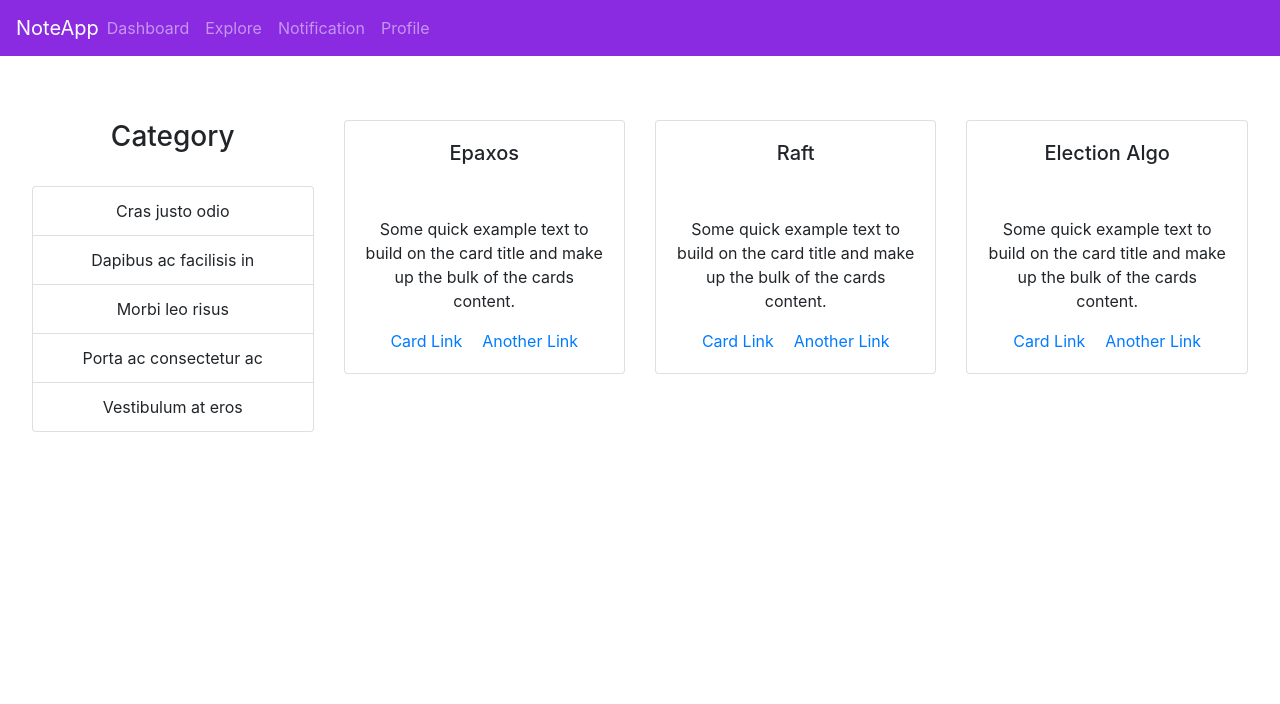
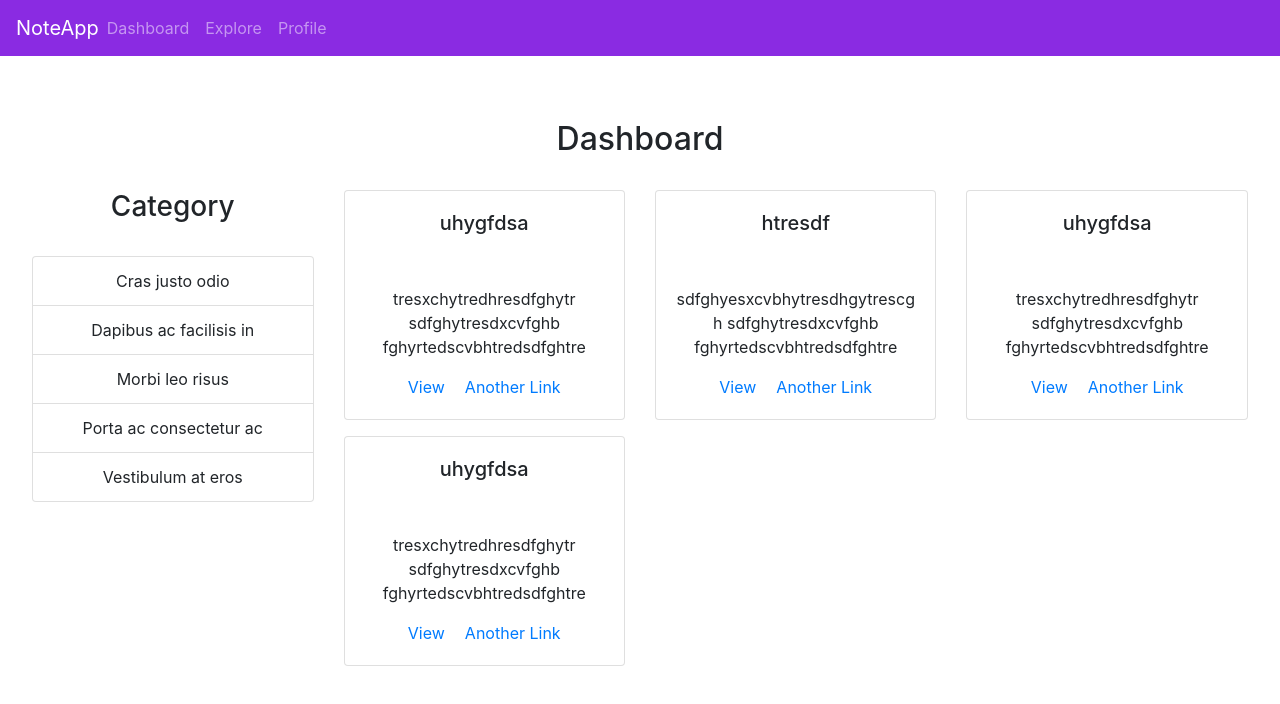
Before and after one commit to saividhya/NoteApp, a React (Create React App) app in the folder noteapp-ui/: page / in a window 1280 px wide. Shown: the top 704 px of the page. Built offline with nearby package versions, Linux system fonts and the light colour scheme.

Commit message:
till editor done

```diff
--- a/noteapp-ui/package.json
+++ b/noteapp-ui/package.json
@@ -3,11 +3,13 @@
   "version": "0.1.0",
   "private": true,
   "dependencies": {
+    "babel-polyfill": "^6.26.0",
     "bootstrap": "^4.0.0-beta",
+    "draft-js": "^0.10.4",
     "express": "^4.16.2",
     "morgan": "^1.9.0",
-    "react": "^16.1.0",
-    "react-dom": "^16.1.0",
+    "react": "^16.1.1",
+    "react-dom": "^16.1.1",
     "react-scripts": "1.0.17",
     "reactstrap": "^5.0.0-alpha.3"
   },
--- a/noteapp-ui/src/components/dashboard.js
+++ b/noteapp-ui/src/components/dashboard.js
@@ -1,57 +1,8 @@
-import React, { PropTypes } from 'react'
-import { Card, Button, CardHeader, CardFooter, CardBody,
-  CardTitle, CardText,Row,Col,Jumbotron,ListGroupItem,ListGroup,CardLink } from 'reactstrap';
+import React from 'react'
+import { Row,Col,Jumbotron,ListGroupItem,ListGroup} from 'reactstrap';
+import data from './data/dashboard.json'
+import {Notes} from './util.js'
 
-class Note extends React.Component {
-  render () {
-    return (
-      <div>
-      <Row>
-          <Col xs="6" sm="4">
-            <Card>
-              <CardBody>
-                <CardTitle>Epaxos</CardTitle>
-              </CardBody>
-              <CardBody>
-                <CardText>Some quick example text to build on the card title and make up the bulk of the cards content.</CardText>
-                <CardLink href="#">Card Link</CardLink>
-                <CardLink href="#">Another Link</CardLink>
-              </CardBody>
-            </Card>
-          </Col>
-          <Col xs="6" sm="4">
-            <Card>
-              <CardBody>
-                <CardTitle>Raft</CardTitle>
-              </CardBody>
-              <CardBody>
-                <CardText>Some quick example text to build on the card title and make up the bulk of the cards content.</CardText>
-                <CardLink href="#">Card Link</CardLink>
-                <CardLink href="#">Another Link</CardLink>
-              </CardBody>
-            </Card>
-          </Col>
-          <Col sm="4">
-            <Card>
-              <CardBody>
-                <CardTitle>Election Algo</CardTitle>
-              </CardBody>
-              <CardBody>
-                <CardText>Some quick example text to build on the card title and make up the bulk of the cards content.</CardText>
-                <CardLink href="#">Card Link</CardLink>
-                <CardLink href="#">Another Link</CardLink>
-              </CardBody>
-            </Card>
-          </Col>
-        </Row>
-
-
-
-      </div>
-    )
-
-  }
-}
 
 
 
@@ -78,20 +29,40 @@ class Category extends React.Component {
 
 
 class Dashboard extends React.Component {
+
+  constructor(props) {
+    super(props);
+    this.state = {
+      notes:[],
+      category:[],
+
+    }
+
+  }
+
+
+  componentWillMount() {
+    this.setState({notes:data})
+
+  }
+
+
   render () {
     return(
       <Jumbotron style={{backgroundColor: '#FFFFFF'}}>
+        <h2>Dashboard</h2>
+        <br/>
       <Row>
         <Col xs="3">
-          <Category/>
+          <Category category={this.state.category}/>
         </Col>
         <Col>
-          <Note/>
+          <Notes notes={this.state.notes}/>
         </Col>
       </Row>
 
 
-      </Jumbotron>
+    </Jumbotron >
     )
   }
 }
--- /dev/null
+++ b/noteapp-ui/src/components/data/categories.json
@@ -0,0 +1,5 @@
+{
+  "htresvb": 0.5,
+  "efht": 0.25,
+  "cvbrew" : 0.25
+}
--- /dev/null
+++ b/noteapp-ui/src/components/data/dashboard.json
@@ -0,0 +1,79 @@
+[
+  {
+     "_id":"4cde44e8-a065-4f97-a77e-da41d2c3304f",
+     "title":"uhygfdsa",
+     "content":"tresxchytredhresdfghytr sdfghytresdxcvfghb \n fghyrtedscvbhtredsdfghtre",
+     "category":"public",
+     "views":5,
+     "modified_date":   "2017-11-10T10:58:46.458",
+     "created_date":   "2017-11-10T10:48:33.562",
+     "contributors":[
+        "cfe4b104-5388-4703-a43a-e1bee04005f1"
+     ],
+     "tags":[
+        "htresvb",
+        "efht"
+     ],
+     "likes":[
+        "cfe4b104-5388-4703-a43a-e1bee04005f1"
+     ]
+  },
+
+  {
+     "_id":"2c1cc0b1-01b6-4675-8602-04e84421bd6f",
+     "title":"htresdf",
+     "content":"sdfghyesxcvbhytresdhgytrescgh sdfghytresdxcvfghb \n fghyrtedscvbhtredsdfghtre",
+     "category":"private",
+     "views":3,
+     "modified_date":   "2017-11-12T16:36:55.631",
+     "created_date":   "2017-11-12T16:36:55.631",
+     "contributors":[
+        "cdc4045c-3f37-4171-b325-ce4917d1ffd7"
+     ],
+     "tags":[
+        "htresvb",
+        "cvbrew"
+     ]
+  },
+  {
+     "_id":"4cde44e8-a065-4f97-a77e-da41d2c3333f",
+     "title":"uhygfdsa",
+     "content":"tresxchytredhresdfghytr sdfghytresdxcvfghb \n fghyrtedscvbhtredsdfghtre",
+     "category":"public",
+     "views":5,
+     "modified_date":   "2017-11-10T10:58:46.458",
+     "created_date":   "2017-11-10T10:48:33.562",
+     "contributors":[
+        "cfe4b104-5388-4703-a43a-e1bee04005f1"
+     ],
+     "tags":[
+        "htresvb",
+        "efht"
+     ],
+     "likes":[
+        "cfe4b104-5388-4703-a43a-e1bee04005f1"
+     ]
+  },
+  {
+     "_id":"4cde44e8-a065-4f97-a77e-da41d2c3303f",
+     "title":"uhygfdsa",
+     "content":"tresxchytredhresdfghytr sdfghytresdxcvfghb \n fghyrtedscvbhtredsdfghtre",
+     "category":"public",
+     "views":5,
+     "modified_date":   "2017-11-10T10:58:46.458",
+     "created_date":   "2017-11-10T10:48:33.562",
+     "contributors":[
+        "cfe4b104-5388-4703-a43a-e1bee04005f1"
+     ],
+     "tags":[
+        "htresvb",
+        "efht"
+     ],
+     "likes":[
+        "cfe4b104-5388-4703-a43a-e1bee04005f1"
+     ]
+  }
+
+
+
+]
--- /dev/null
+++ b/noteapp-ui/src/components/data/note.json
@@ -0,0 +1,19 @@
+{
+   "_id":"4cde44e8-a065-4f97-a77e-da41d2c3304f",
+   "title":"uhygfdsa",
+   "content":"<p>tresxchytredhresdfghytr sdfghytresdxcvfghb fghyrtedscvbhtredsdfghtre</p><p><br></p><p><br></p><ul><li>Hello</li><li>World</li><li>123</li><li>Fsa</li><li>asgf</li><li>asga</li></ul>",
+   "category":"public",
+   "views":5,
+   "modified_date":   "2017-11-10T10:58:46.458",
+   "created_date":   "2017-11-10T10:48:33.562",
+   "contributors":[
+      "cfe4b104-5388-4703-a43a-e1bee04005f1"
+   ],
+   "tags":[
+      "htresvb",
+      "efht"
+   ],
+   "likes":[
+      "cfe4b104-5388-4703-a43a-e1bee04005f1"
+   ]
+}
--- a/noteapp-ui/src/components/explore.js
+++ b/noteapp-ui/src/components/explore.js
@@ -1,11 +1,28 @@
-import React, { PropTypes } from 'react'
+import React from 'react'
+import { Row,Col,Jumbotron } from 'reactstrap';
+import {Notes} from './util.js'
+import data from './data/dashboard.json'
 
 class Explore extends React.Component {
+
+  componentWillMount() {
+    this.setState({notes:data})
+
+  }
+
   render () {
-    return (
-      <div>
-      <h1>Explore</h1>
-      </div>
+    return(
+      <Jumbotron style={{backgroundColor: '#FFFFFF'}}>
+        <h2>Explore</h2>
+        <br/>
+      <Row>
+        <Col>
+          <Notes notes={this.state.notes}/>
+        </Col>
+      </Row>
+
+
+    </Jumbotron >
     )
   }
 }
--- a/noteapp-ui/src/components/header.js
+++ b/noteapp-ui/src/components/header.js
@@ -33,9 +33,6 @@ export default class Example extends React.Component {
               <NavLink href="/explore">Explore</NavLink>
             </NavItem>
             <NavItem>
-              <NavLink href="/notification">Notification</NavLink>
-            </NavItem>
-            <NavItem>
               <NavLink href="/Profile">Profile</NavLink>
             </NavItem>
           </Nav>
--- /dev/null
+++ b/noteapp-ui/src/components/note.js
@@ -0,0 +1,51 @@
+import React from 'react';
+import ReactDOM from 'react-dom';
+import ReactQuill from 'react-quill';
+import 'react-quill/dist/quill.snow.css';
+import note from './data/note.json'
+import { Jumbotron,Form,Row,Col,Button } from 'reactstrap';
+
+class Note extends React.Component {
+  constructor(props) {
+    super(props)
+    this.state = { text: 'Hello Kili' } // You can also pass a Quill Delta here
+    this.handleChange = this.handleChange.bind(this)
+    this.handleSubmit = this.handleSubmit.bind(this)
+  }
+
+  componentWillMount() {
+    //console.log(note);
+    this.setState({text:note.content})
+  }
+
+  handleChange(value) {
+    this.setState({ text: value })
+  }
+
+  handleSubmit(event) {
+    console.log(this.state.text)
+  }
+
+  render() {
+    return (
+      <Jumbotron style={{backgroundColor: '#FFFFFF'}}>
+        <Form onSubmit={this.handleSubmit}>
+          <Row>
+            <Col/>
+            <Col/>
+            <Col/>
+            <Col>
+              <p className="text-right"><Button color="primary"
+              type="submit" value="Submit">Save</Button></p>
+            </Col>
+          </Row>
+          <ReactQuill value={this.state.text}
+                    onChange={this.handleChange}>
+          </ReactQuill>
+        </Form>
+      </Jumbotron>
+    )
+  }
+}
+
+export default Note;
--- a/noteapp-ui/src/components/routes.js
+++ b/noteapp-ui/src/components/routes.js
@@ -3,6 +3,7 @@ import Dashboard from './dashboard.js'
 import Explore from './explore.js'
 import Notification from './notification.js'
 import Profile from './profile.js'
+import Note from './note.js'
 
 import {
   BrowserRouter as Router,
@@ -18,7 +19,7 @@ class Routes extends React.Component {
           <Route exact path="/explore" component={Explore}/>
           <Route exact path="/notification" component={Notification}/>
           <Route exact path="/profile" component={Profile}/>
-
+          <Route exact path="/notes/:id" component={Note}/>
       </div>
       </Router>
     )
--- /dev/null
+++ b/noteapp-ui/src/components/util.js
@@ -0,0 +1,29 @@
+import React, { PropTypes } from 'react'
+import { Card, Button, CardHeader, CardFooter, CardBody,
+  CardTitle, CardText,Row,Col,Jumbotron,ListGroupItem,ListGroup,CardLink } from 'reactstrap';
+
+export class Notes extends React.Component {
+  render () {
+    return (
+      <div>
+      <Row>
+        {this.props.notes.map(row=>
+          <Col key={row._id} xs="6" sm="4">
+            <Card>
+              <CardBody>
+                <CardTitle>{row.title}</CardTitle>
+              </CardBody>
+              <CardBody>
+                <CardText>{row.content}</CardText>
+                <CardLink href={"notes/"+row._id} to={"notes/"+row._id}>View</CardLink>
+                <CardLink href="#">Another Link</CardLink>
+              </CardBody>
+            </Card>
+            <p></p>
+          </Col>
+        )}
+        </Row>
+      </div>
+    )
+  }
+}
```
